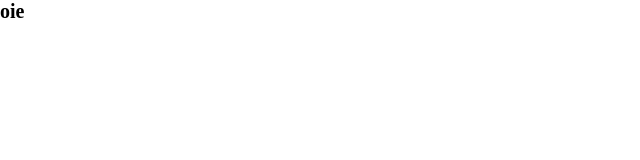
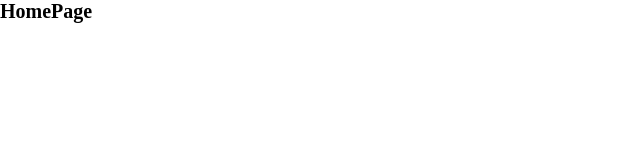
Before and after one commit to ppmachado/my-portfolio, a Next.js app: page / in a window 1280 px wide. Shown: the top 160 px of the page, without its empty margins (0-640 px from the left). Built offline with nearby package versions, Linux system fonts and the light colour scheme.

Commit message:
feat: index page fixed

```diff
--- a/src/pages/index.tsx
+++ b/src/pages/index.tsx
@@ -1,7 +1,5 @@
+import HomePage from 'templates/HomePage'
+
 export default function Home() {
-  return (
-    <div>
-      <h1>oie</h1>
-    </div>
-  )
+  return <HomePage />
 }
```
